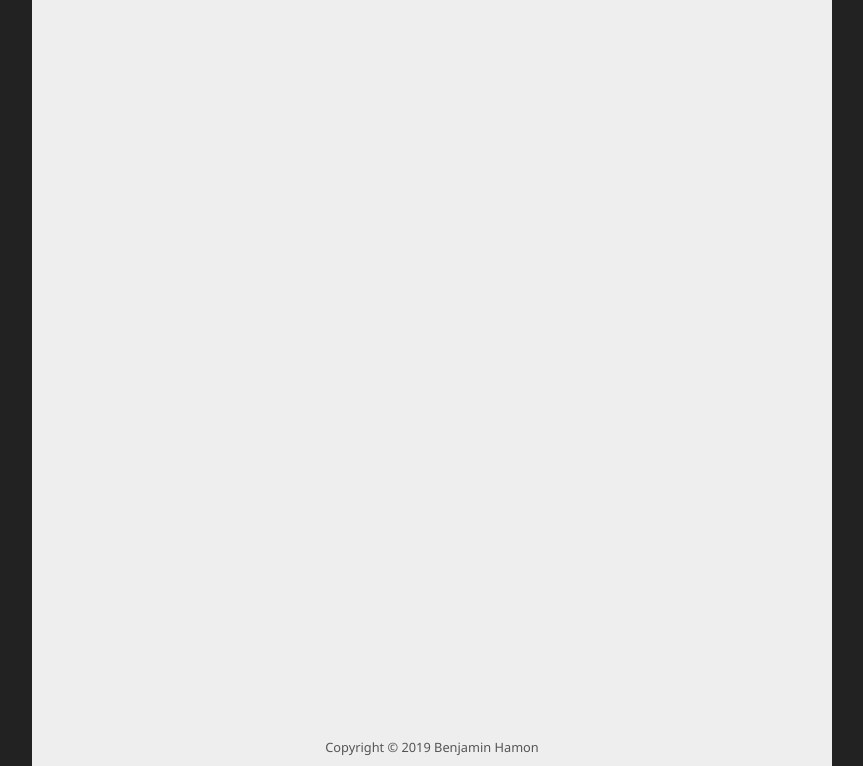
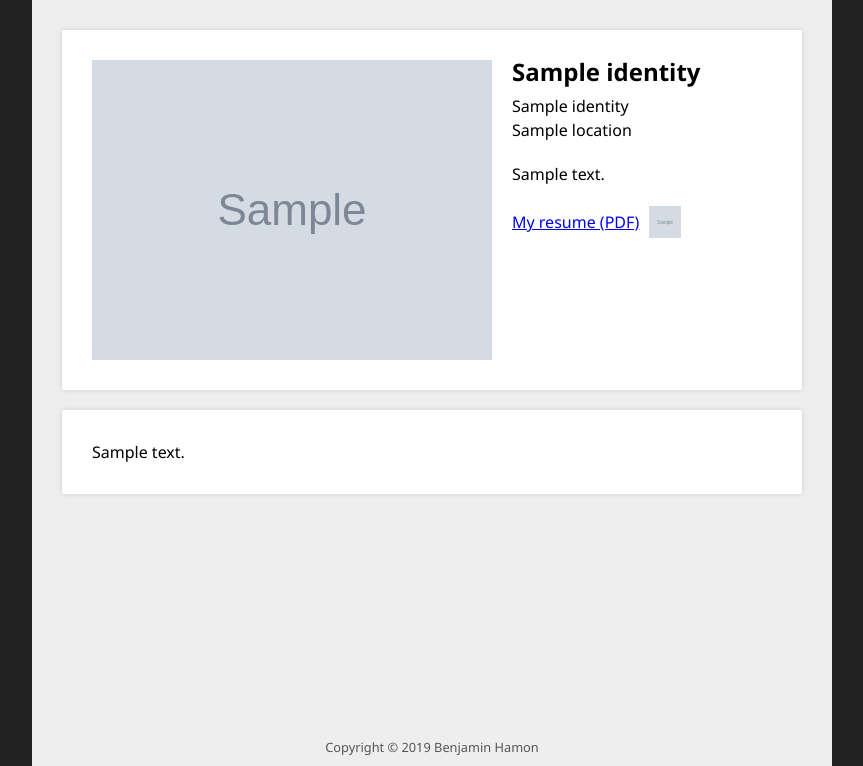
Before and after one commit to BenjaminHamon/DeveloperWebsite, a Flask app: template bhamon_website/templates/home.html in a window 1280 px wide. Shown: the part 34-800 px from the top of the page, without its empty margins (208-1071 px from the left). Run offline with Flask 2, Linux system fonts and the light colour scheme; the template is opened without the code that fills it: most values are stand-ins (such as "Sample title", 1, 10 or a date in 2020); grey boxes marked "Sample" are stand-in pictures; parts of the project's set-up code (start-up, migrations or seed data) failed here and were passed over.

Commit message:
Update web pages

```diff
--- /dev/null
+++ b/bhamon_website/static/content.css
@@ -0,0 +1,89 @@
+section
+{
+	background-color: #fff;
+	box-shadow: 0 0 5px #cccccc;
+	padding: 20px;
+	margin: 10px;
+	display: flex;
+	flex-direction: column;
+}
+
+section a, section img
+{
+	display: block;
+}
+
+h1
+{
+	font-size: 150%;
+}
+
+.item-container
+{
+	display: flex;
+	flex-direction: column;
+}
+
+.item-header
+{
+	display: flex;
+	flex-direction: row;
+	justify-content: space-between;
+	margin: 5px;
+}
+
+.item-header > div, .item-header > h1, .item-header > a
+{
+	margin: 5px;
+}
+
+.item-header > div > h1
+{
+	margin-bottom: 10px;
+}
+
+.item-header > a > img
+{
+	max-height: 100px;
+	max-width: 150px;
+}
+
+.item-text
+{
+	margin: 10px;
+}
+
+.item-text > p
+{
+	white-space: pre-wrap;
+}
+
+.item-links
+{
+	display: flex;
+	flex-direction: row;
+	align-items: center;
+	margin: 5px;
+}
+
+.item-links > a
+{
+	margin: 5px;
+}
+
+#identity
+{
+	display: flex;
+	flex-direction: row;
+}
+
+#identity > img
+{
+	margin: 10px;
+}
+
+#identity .item-links > a > img
+{
+	height: 32px;
+	width: 32px;
+}
--- a/bhamon_website/static/site.css
+++ b/bhamon_website/static/layout.css
@@ -66,8 +66,11 @@ nav > .selected, nav > .selected:focus, nav > .selected:hover
 
 main
 {
+	display: flex;
+	flex-direction: column;
 	background-color: #eeeeee;
-	padding: 10px;
+	padding: 20px;
+	line-height: 150%;
 }
 
 footer
--- a/bhamon_website/templates/home.html
+++ b/bhamon_website/templates/home.html
@@ -1,4 +1,33 @@
 {% extends 'layout.html' %}
 
 {% block content %}
+<section id="identity">
+	<img src="{{ url_for('static', filename = 'identity' + '/' + identity.picture) }}"/>
+	<div class="item-container">
+		<div class="item-header">
+			<div>
+				<h1>{{ identity.name }}</h1>
+				<p>{{ identity.title }}</p>
+				<p>{{ identity.location }}</p>
+			</div>
+		</div>
+		<div class="item-text">
+			<p>{{ identity.description }}</p>
+		</div>
+		<div class="item-links">
+			<a href="{{ url_for('static', filename = 'resume.pdf') }}" target="_blank">My resume (PDF)</a>
+			{% for contact_item in contact %}
+			<a href="{{ contact_item.link }}" target="_blank">
+				<img src="{{ url_for('static', filename = 'contact' + '/' + contact_item.image) }}" />
+			</a>
+			{% endfor %}
+		</div>
+	</div>
+</section>
+
+<section id="introduction">
+	<div class="item-text">
+		<p>{{ introduction.text }}</p>
+	</div>
+</section>
 {% endblock %}
--- a/bhamon_website/templates/layout.html
+++ b/bhamon_website/templates/layout.html
@@ -5,7 +5,8 @@
 
 	<head>
 		<title>{{ title }} - My Website</title>
-		<link rel="stylesheet" href="{{ url_for('static', filename = 'site.css') }}">
+		<link rel="stylesheet" href="{{ url_for('static', filename = 'layout.css') }}">
+		<link rel="stylesheet" href="{{ url_for('static', filename = 'content.css') }}">
 	</head>
 
 	<body>
--- a/bhamon_website/website.py
+++ b/bhamon_website/website.py
@@ -1,7 +1,11 @@
+import json
 import logging
+import os
 
 import flask
 import werkzeug
+
+import bhamon_website.render
 
 
 logger = logging.getLogger("Website")
@@ -10,6 +14,8 @@ logger = logging.getLogger("Website")
 def configure(application):
 	application.jinja_env.trim_blocks = True
 	application.jinja_env.lstrip_blocks = True
+	application.jinja_env.filters["render_text"] = bhamon_website.render.render_text
+	application.jinja_env.filters["render_date"] = bhamon_website.render.render_date
 
 
 def register_routes(application):
@@ -32,16 +38,40 @@ def handle_error(exception):
 
 
 def home():
-	return flask.render_template("home.html", title = "Home")
+	view_data = {
+		"identity": _load_content("static/identity/identity.json"),
+		"contact": _load_content("static/contact/contact.json"),
+		"introduction": _load_content("static/introduction/introduction.json"),
+	}
+
+	return flask.render_template("home.html", title = "Home", **view_data)
 
 
 def education():
-	return flask.render_template("education.html", title = "Education")
+	view_data = {
+		"education": _load_content("static/education/education.json"),
+	}
+
+	logger.info(view_data)
+	return flask.render_template("education.html", title = "Education", **view_data, encoding = "utf-8")
 
 
 def work_experience():
-	return flask.render_template("work_experience.html", title = "Work Experience")
+	view_data = {
+		"work_experience": _load_content("static/work_experience/work_experience.json"),
+	}
+
+	return flask.render_template("work_experience.html", title = "Work Experience", **view_data)
 
 
 def skills():
-	return flask.render_template("skills.html", title = "Skills")
+	view_data = {
+		"skill": _load_content("static/skill/skill.json"),
+	}
+
+	return flask.render_template("skills.html", title = "Skills", **view_data)
+
+
+def _load_content(file_path):
+	with open(os.path.join(flask.current_app.root_path, file_path), encoding = "utf-8") as content_file:
+		return json.load(content_file)
```
Also changed, not shown: bhamon_website/render.py (added, +13 -0 lines), bhamon_website/templates/education.html (+21 -0 lines), bhamon_website/templates/skills.html (+10 -0 lines), bhamon_website/templates/work_experience.html (+21 -0 lines).
